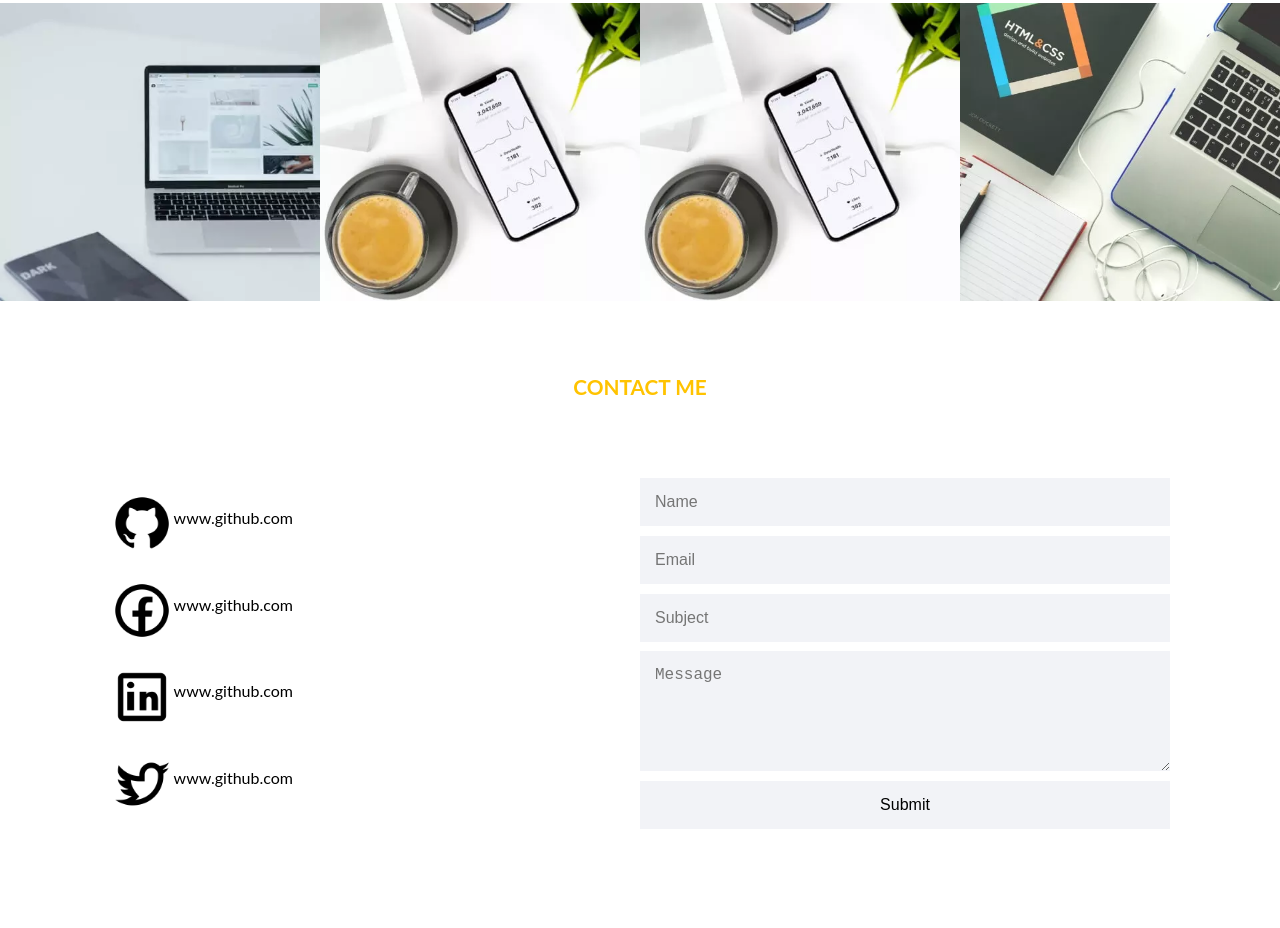
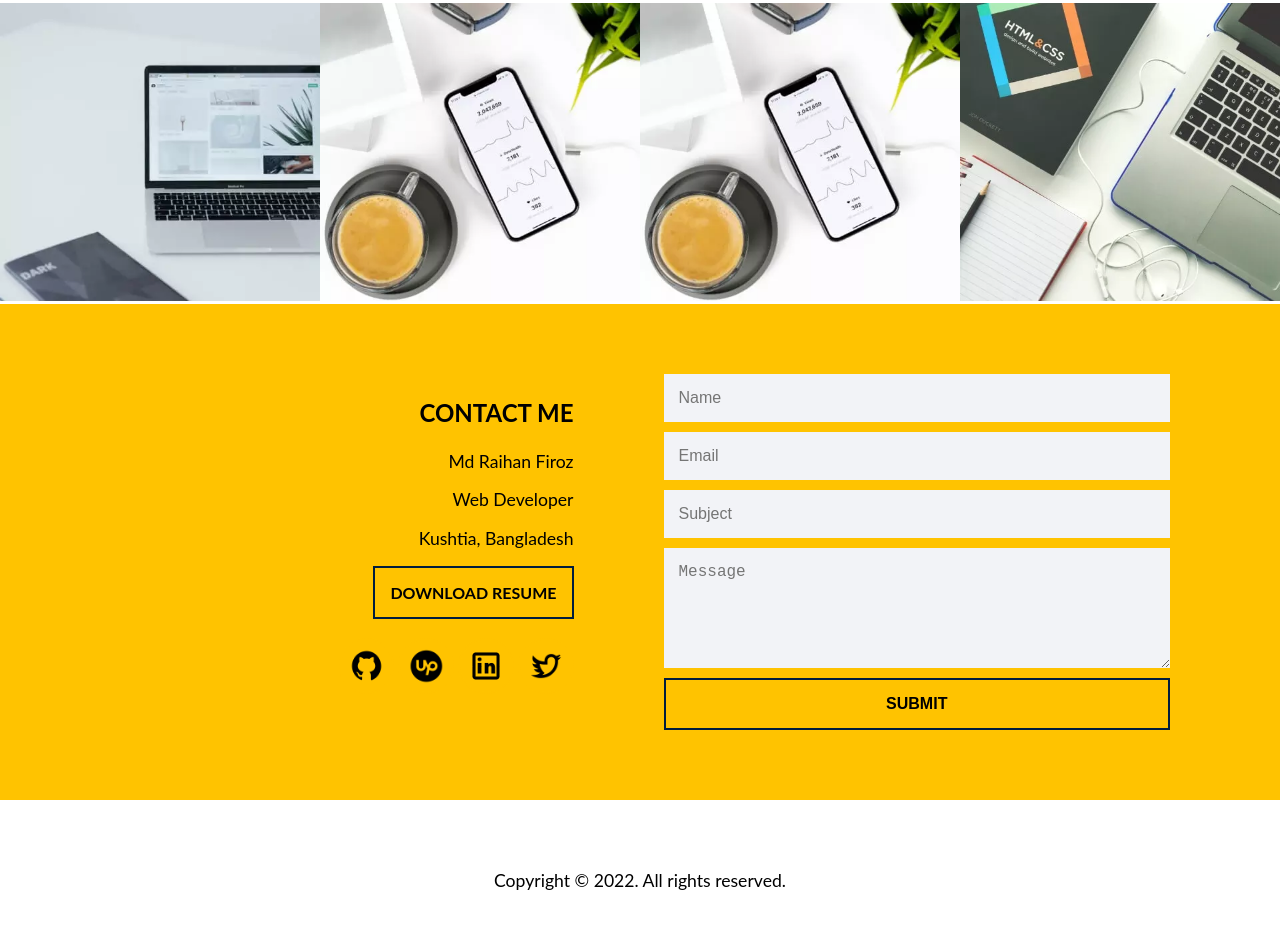
Before and after one commit to ra89fi/raihan-portfolio, a plain HTML site: page index.html in a window 1280 px wide. Shown: the part 1822-2750 px from the top of the page. Drawn offline with Linux system fonts and the light colour scheme.

Commit message:
contact form done

```diff
--- a/css/styles.css
+++ b/css/styles.css
@@ -15,7 +15,8 @@
 body {
     font-family: Lato, sans-serif;
     font-size: 16px;
-    margin: 0;
+    max-width: 1300px;
+    margin: 0 auto;
     padding: 0;
 }
 
@@ -61,6 +62,7 @@ header {
 }
 
 .get-in-touch {
+    text-decoration: none;
     font-size: 1.1rem;
     text-transform: uppercase;
     font-weight: 700;
@@ -128,7 +130,6 @@ nav ul li a:hover {
 }
 
 .projects {
-    max-width: 1300px;
 }
 
 .items {
@@ -152,19 +153,19 @@ nav ul li a:hover {
 
 .contact > div {
     display: flex;
+    padding-top: 70px;
 }
 
 .links,
 .form {
-    width: 50%;
+    width: 100%;
 }
 
-.contact form,
-.links {
-    display: flex;
-    flex-direction: column;
-    justify-content: space-evenly;
-    min-height: 370px;
+.contact form {
+    display: grid;
+    grid-template-columns: repeat(1, 1fr);
+    grid-gap: 10px;
+    padding-bottom: 70px;
 }
 
 form input,
@@ -176,14 +177,72 @@ form textarea {
     font-size: 1rem;
 }
 
+form input[type='submit'] {
+    border: 2px solid #001d3d;
+    font-weight: bold;
+    text-transform: uppercase;
+    background-color: #ffc300;
+}
+
+form input[type='submit']:hover {
+    cursor: pointer;
+    background-color: #001d3d;
+    color: white;
+}
+
 .contact {
     margin-bottom: 70px;
+    background-color: #ffc300;
 }
 
-.links div {
-    display: flex;
+.links {
+    text-align: right;
+    padding-right: 90px;
 }
 
 .links img {
     width: 12%;
+    border-radius: 50%;
+    padding: 8px;
+    border: 2px solid #ffc300;
 }
+
+.links a:hover img {
+    border: 2px solid black;
+}
+
+.dl-res {
+    color: black;
+    display: inline-block;
+    text-decoration: none;
+    border: none;
+    outline: none;
+    padding: 15px;
+    background-color: #ffc300;
+    font-size: 1rem;
+    font-weight: bold;
+    text-transform: uppercase;
+    border: 2px solid #001d3d;
+}
+
+.dl-res:hover {
+    cursor: pointer;
+    background-color: #001d3d;
+    color: white;
+}
+
+.links p {
+    font-size: 1.1rem;
+}
+
+.links p:first-child {
+    font-size: 1.5rem;
+    text-transform: uppercase;
+    font-weight: 700;
+}
+
+footer {
+    padding: 0 0 20px 0;
+    text-align: center;
+    font-size: 1.1rem;
+}
--- a/index.html
+++ b/index.html
@@ -27,13 +27,9 @@
                 </nav>
             </div>
             <div class="banner">
-                <p class="heading">Small Details Make a Big Impression</p>
-                <p>
-                    A small river named Duden flows by their place and supplies
-                    it with the necessary regelialia. It is a paradisematic
-                    country.
-                </p>
-                <button class="get-in-touch">Get in Touch</button>
+                <p class="heading">JavaScript Ninja Making React Apps</p>
+                <br />
+                <a href="" class="get-in-touch">Get in Touch</a>
             </div>
         </header>
         <div class="about">
@@ -41,9 +37,9 @@
                 <p class="heading">About Myself</p>
                 <p>
                     I’m a Web Developer, who loves clean, simple & unique
-                    design. I also enjoy crafting friendly UX..
+                    design. I also enjoy crafting friendly UX.
                 </p>
-                <button class="get-in-touch">Download Resume</button>
+                <a href="" class="get-in-touch">Download Resume</a>
             </div>
         </div>
         <div class="projects">
@@ -92,25 +88,34 @@
             </div>
         </div>
         <div class="contact container">
-            <p class="heading">Contact Me</p>
             <div>
                 <div class="links">
                     <div>
-                        <img src="images/github.png" alt="" />
-                        <p>www.github.com</p>
+                        <p>Contact Me</p>
+                        <p>Md Raihan Firoz</p>
+                        <p>Web Developer</p>
+                        <p>Kushtia, Bangladesh</p>
+                        <a href="" class="dl-res">Download Resume</a>
                     </div>
-                    <div>
-                        <img src="images/facebook-new.png" alt="" />
-                        <p>www.github.com</p>
-                    </div>
-                    <div>
-                        <img src="images/linkedin--v1.png" alt="" />
-                        <p>www.github.com</p>
-                    </div>
-                    <div>
-                        <img src="images/twitter.png" alt="" />
-                        <p>www.github.com</p>
-                    </div>
+                    <br />
+                    <a href="https://github.com/ra89fi"
+                        ><img src="images/github.png" alt=""
+                    /></a>
+                    <a
+                        href="
+                            https://www.upwork.com/freelancers/~0138c495c8688bbe3b
+                        "
+                        ><img src="images/upwork.png" alt=""
+                    /></a>
+                    <a
+                        href="
+                            https://www.linkedin.com/in/md-raihan-firoz-7734a610b/
+                        "
+                        ><img src="images/linkedin--v1.png" alt=""
+                    /></a>
+                    <a href="https://twitter.com/ra89fi"
+                        ><img src="images/twitter.png" alt=""
+                    /></a>
                 </div>
                 <div class="form">
                     <form action="">
@@ -132,6 +137,9 @@
                 </div>
             </div>
         </div>
+        <footer>
+            <p>Copyright &copy; 2022. All rights reserved.</p>
+        </footer>
         <script defer="defer" src="js/main.js"></script>
     </body>
 </html>
```
Also changed, not shown: images/upwork.png (added).
